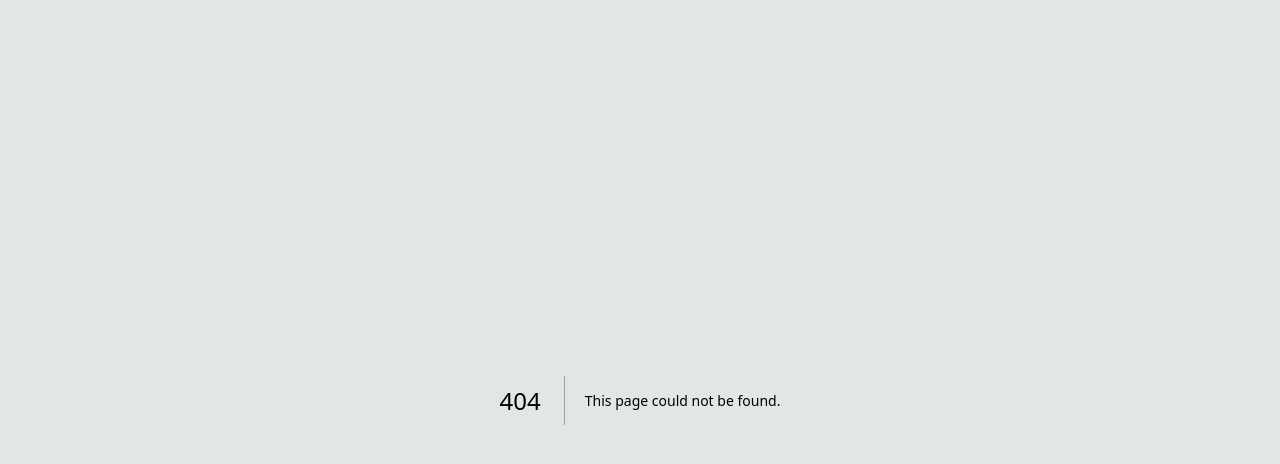
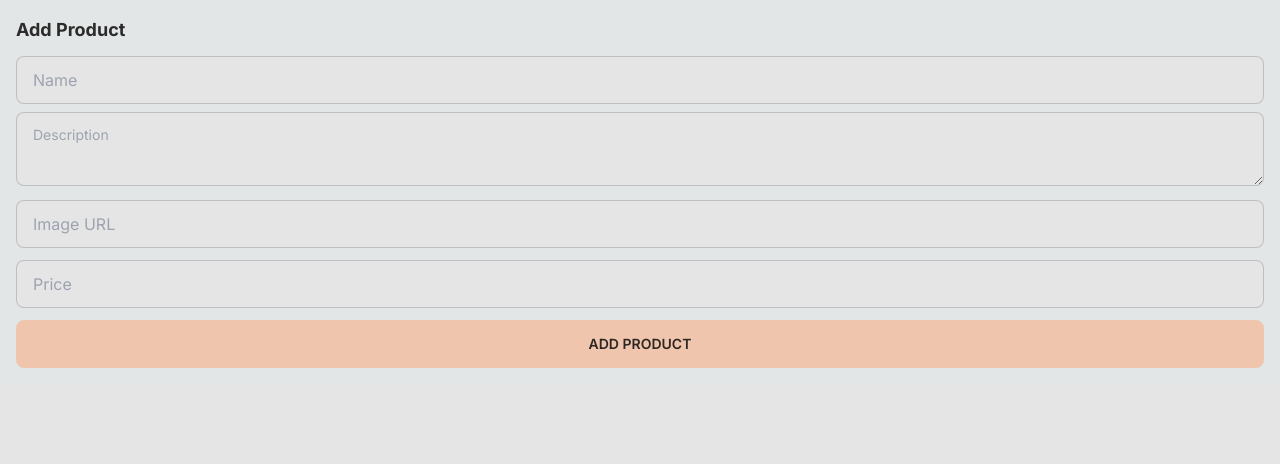
Before and after one commit to lcasmta/nextjs-ecommerce, a Next.js app: page /add-product in a window 1280 px wide. Before the commit this address had no page. Shown: the top 464 px of the page. Built offline with nearby package versions, Linux system fonts and the light colour scheme.

Commit message:
Adicionando Produtos com Post

```diff
--- a/next.config.js
+++ b/next.config.js
@@ -1,4 +1,13 @@
 /** @type {import('next').NextConfig} */
-const nextConfig = {}
+const nextConfig = {
+  images:{
+    remotePatters: [{
+      hostname: "images.unsplash.com"
+    }]
+  },
+    experimental: {
+      serverActions: true,
+    },
+  };
 
-module.exports = nextConfig
+  module.exports = nextConfig;
--- a/package.json
+++ b/package.json
@@ -15,8 +15,6 @@
     "eslint-config-prettier": "^9.0.0",
     "next": "13.5.4",
     "next-auth": "^4.23.2",
-    "prettier": "^3.0.3",
-    "prettier-plugin-tailwindcss": "^0.5.5",
     "prisma": "^5.4.1",
     "react": "^18",
     "react-dom": "^18",
@@ -30,6 +28,7 @@
     "eslint": "^8",
     "eslint-config-next": "13.5.4",
     "postcss": "^8",
+    "prettier-plugin-tailwindcss": "^0.5.5",
     "tailwindcss": "^3",
     "typescript": "^5"
   }
--- /dev/null
+++ b/src/app/add-product/page.tsx
@@ -0,0 +1,66 @@
+import FormSubmitButton from "@/components/formSubmitButton";
+import { prisma } from "@/lib/db/prisma";
+import { redirect } from "next/navigation";
+
+export const metadata = {
+  title: "Add Product - FlowMazon",
+};
+
+async function addProduct(formData: FormData) {
+  "use server";
+
+  const name = formData.get("name")?.toString();
+
+  const description = formData.get("description")?.toString();
+
+  const imageUrl = formData.get("imageUrl")?.toString();
+
+  const price = Number(formData.get("price") || 0);
+
+  if (!name || !description || !imageUrl || !price) {
+    throw Error("Missing Required Fields");
+  }
+
+  await prisma.product.create({
+    data: { name, description, imageUrl, price },
+  });
+
+  redirect("/");
+}
+
+export default function AddProductPage() {
+  return (
+    <div>
+      <h1 className="mb-3 text-lg font-bold">Add Product</h1>
+      <form action={addProduct}>
+        <input
+          required
+          name="name"
+          placeholder="Name"
+          className="input input-bordered mb-2 w-full"
+        />
+        <textarea
+          required
+          name="description"
+          placeholder="Description"
+          className="textarea textarea-bordered mb-2 w-full"
+        />
+        <input
+          required
+          name="imageUrl"
+          placeholder="Image URL"
+          type="url"
+          className="input input-bordered mb-3 w-full"
+        />
+        <input
+          required
+          name="price"
+          placeholder="Price"
+          type="number"
+          className="input input-bordered mb-3 w-full"
+        />
+        <FormSubmitButton className="btn-block">Add Product</FormSubmitButton>
+      </form>
+    </div>
+  );
+}
--- /dev/null
+++ b/src/app/error.tsx
@@ -0,0 +1,5 @@
+"use client";
+
+export default function ErrorPage(){
+    return <div className="text-center">Something went Wrong. Please Refresh the page.</div>
+}
--- a/src/app/layout.tsx
+++ b/src/app/layout.tsx
@@ -1,22 +1,24 @@
-import './globals.css'
-import type { Metadata } from 'next'
-import { Inter } from 'next/font/google'
+import "./globals.css";
+import type { Metadata } from "next";
+import { Inter } from "next/font/google";
 
-const inter = Inter({ subsets: ['latin'] })
+const inter = Inter({ subsets: ["latin"] });
 
 export const metadata: Metadata = {
-  title: 'Create Next App',
-  description: 'Generated by create next app',
-}
+  title: "FlowMazon",
+  description: "E-Commerce Website by @lcasmta",
+};
 
 export default function RootLayout({
   children,
 }: {
-  children: React.ReactNode
+  children: React.ReactNode;
 }) {
   return (
     <html lang="en">
-      <body className={inter.className}>{children}</body>
+      <body className={inter.className}>
+        <main className="m-auto min-w-[300px] max-w-7xl p-4">{children}</main>
+      </body>
     </html>
-  )
+  );
 }
--- a/src/app/page.tsx
+++ b/src/app/page.tsx
@@ -1,113 +1,5 @@
-import Image from 'next/image'
+import Image from "next/image";
 
-export default function Home() {
-  return (
-    <main className="flex min-h-screen flex-col items-center justify-between p-24">
-      <div className="z-10 max-w-5xl w-full items-center justify-between font-mono text-sm lg:flex">
-        <p className="fixed left-0 top-0 flex w-full justify-center border-b border-gray-300 bg-gradient-to-b from-zinc-200 pb-6 pt-8 backdrop-blur-2xl dark:border-neutral-800 dark:bg-zinc-800/30 dark:from-inherit lg:static lg:w-auto  lg:rounded-xl lg:border lg:bg-gray-200 lg:p-4 lg:dark:bg-zinc-800/30">
-          Get started by editing&nbsp;
-          <code className="font-mono font-bold">src/app/page.tsx</code>
-        </p>
-        <div className="fixed bottom-0 left-0 flex h-48 w-full items-end justify-center bg-gradient-to-t from-white via-white dark:from-black dark:via-black lg:static lg:h-auto lg:w-auto lg:bg-none">
-          <a
-            className="pointer-events-none flex place-items-center gap-2 p-8 lg:pointer-events-auto lg:p-0"
-            href="https://vercel.com?utm_source=create-next-app&utm_medium=appdir-template&utm_campaign=create-next-app"
-            target="_blank"
-            rel="noopener noreferrer"
-          >
-            By{' '}
-            <Image
-              src="/vercel.svg"
-              alt="Vercel Logo"
-              className="dark:invert"
-              width={100}
-              height={24}
-              priority
-            />
-          </a>
-        </div>
-      </div>
-
-      <div className="relative flex place-items-center before:absolute before:h-[300px] before:w-[480px] before:-translate-x-1/2 before:rounded-full before:bg-gradient-radial before:from-white before:to-transparent before:blur-2xl before:content-[''] after:absolute after:-z-20 after:h-[180px] after:w-[240px] after:translate-x-1/3 after:bg-gradient-conic after:from-sky-200 after:via-blue-200 after:blur-2xl after:content-[''] before:dark:bg-gradient-to-br before:dark:from-transparent before:dark:to-blue-700 before:dark:opacity-10 after:dark:from-sky-900 after:dark:via-[#0141ff] after:dark:opacity-40 before:lg:h-[360px] z-[-1]">
-        <Image
-          className="relative dark:drop-shadow-[0_0_0.3rem_#ffffff70] dark:invert"
-          src="/next.svg"
-          alt="Next.js Logo"
-          width={180}
-          height={37}
-          priority
-        />
-      </div>
-
-      <div className="mb-32 grid text-center lg:max-w-5xl lg:w-full lg:mb-0 lg:grid-cols-4 lg:text-left">
-        <a
-          href="https://nextjs.org/docs?utm_source=create-next-app&utm_medium=appdir-template&utm_campaign=create-next-app"
-          className="group rounded-lg border border-transparent px-5 py-4 transition-colors hover:border-gray-300 hover:bg-gray-100 hover:dark:border-neutral-700 hover:dark:bg-neutral-800/30"
-          target="_blank"
-          rel="noopener noreferrer"
-        >
-          <h2 className={`mb-3 text-2xl font-semibold`}>
-            Docs{' '}
-            <span className="inline-block transition-transform group-hover:translate-x-1 motion-reduce:transform-none">
-              -&gt;
-            </span>
-          </h2>
-          <p className={`m-0 max-w-[30ch] text-sm opacity-50`}>
-            Find in-depth information about Next.js features and API.
-          </p>
-        </a>
-
-        <a
-          href="https://nextjs.org/learn?utm_source=create-next-app&utm_medium=appdir-template-tw&utm_campaign=create-next-app"
-          className="group rounded-lg border border-transparent px-5 py-4 transition-colors hover:border-gray-300 hover:bg-gray-100 hover:dark:border-neutral-700 hover:dark:bg-neutral-800/30"
-          target="_blank"
-          rel="noopener noreferrer"
-        >
-          <h2 className={`mb-3 text-2xl font-semibold`}>
-            Learn{' '}
-            <span className="inline-block transition-transform group-hover:translate-x-1 motion-reduce:transform-none">
-              -&gt;
-            </span>
-          </h2>
-          <p className={`m-0 max-w-[30ch] text-sm opacity-50`}>
-            Learn about Next.js in an interactive course with&nbsp;quizzes!
-          </p>
-        </a>
-
-        <a
-          href="https://vercel.com/templates?framework=next.js&utm_source=create-next-app&utm_medium=appdir-template&utm_campaign=create-next-app"
-          className="group rounded-lg border border-transparent px-5 py-4 transition-colors hover:border-gray-300 hover:bg-gray-100 hover:dark:border-neutral-700 hover:dark:bg-neutral-800/30"
-          target="_blank"
-          rel="noopener noreferrer"
-        >
-          <h2 className={`mb-3 text-2xl font-semibold`}>
-            Templates{' '}
-            <span className="inline-block transition-transform group-hover:translate-x-1 motion-reduce:transform-none">
-              -&gt;
-            </span>
-          </h2>
-          <p className={`m-0 max-w-[30ch] text-sm opacity-50`}>
-            Explore the Next.js 13 playground.
-          </p>
-        </a>
-
-        <a
-          href="https://vercel.com/new?utm_source=create-next-app&utm_medium=appdir-template&utm_campaign=create-next-app"
-          className="group rounded-lg border border-transparent px-5 py-4 transition-colors hover:border-gray-300 hover:bg-gray-100 hover:dark:border-neutral-700 hover:dark:bg-neutral-800/30"
-          target="_blank"
-          rel="noopener noreferrer"
-        >
-          <h2 className={`mb-3 text-2xl font-semibold`}>
-            Deploy{' '}
-            <span className="inline-block transition-transform group-hover:translate-x-1 motion-reduce:transform-none">
-              -&gt;
-            </span>
-          </h2>
-          <p className={`m-0 max-w-[30ch] text-sm opacity-50`}>
-            Instantly deploy your Next.js site to a shareable URL with Vercel.
-          </p>
-        </a>
-      </div>
-    </main>
-  )
+export default async function Home() {
+  return <div></div>;
 }
--- /dev/null
+++ b/src/components/formSubmitButton.tsx
@@ -0,0 +1,23 @@
+"use client";
+
+import { ComponentProps } from "react";
+import {experimental_useFormStatus as useFormStatus} from "react-dom";
+
+type FormSubmitButtonProps={
+children:React.ReactNode,
+className?:string,
+
+} & ComponentProps<"button">
+
+export default function FormSubmitButton({children,className,...props}: FormSubmitButtonProps){
+
+    const{pending}=useFormStatus();
+return(
+    <button {...props}className={
+        `btn btn-primary ${className}`
+    } type="submit" disabled={pending}>
+        {pending && <span className="loading loading-spinner" />}
+        {children}</button>
+)
+
+}
--- a/src/lib/db/prisma.ts
+++ b/src/lib/db/prisma.ts
@@ -1,16 +1,7 @@
-import { PrismaClient } from '@prisma/client'
+import {PrismaClient} from '@prisma/client'
 
-const prisma = new PrismaClient()
+const globalForPrisma = globalThis as unknown as {prisma: PrismaClient | undefined}
 
-async function main() {
-  // ... you will write your Prisma Client queries here
-}
+export const prisma = globalForPrisma.prisma ?? new PrismaClient();
 
-main()
-  .catch(async (e) => {
-    console.error(e)
-    process.exit(1)
-  })
-  .finally(async () => {
-    await prisma.$disconnect()
-  })
+if(process.env.NODE_ENV !== 'production') globalForPrisma.prisma=prisma;
```
Also changed, not shown: prettier.config.js (+4 -3 lines), 1 other file (tests, documents, lock files or other folders).
